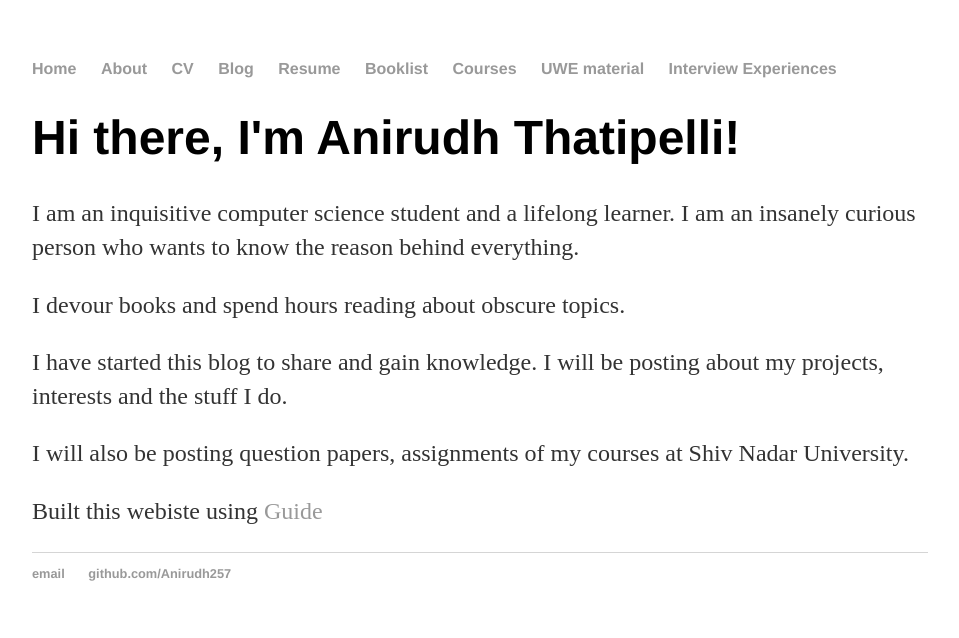
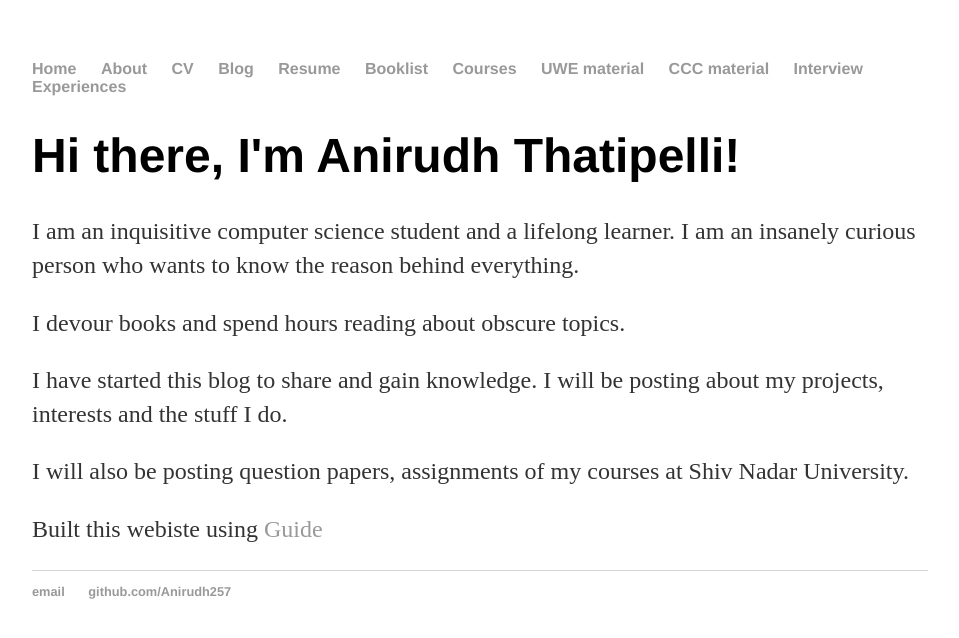
Before and after one commit to Anirudh257/Anirudh257.github.io, a Jekyll site: the page built from index.html, in a window 1280 px wide. Shown: the top 638 px of the page, without its empty margins (160-1119 px from the left). Built offline with Jekyll 4.4.1, drawn with Linux system fonts in a browser that asks for light colours.

Commit message:
Update default.html
Added CCCs

```diff
--- a/_layouts/default.html
+++ b/_layouts/default.html
@@ -16,6 +16,7 @@
 				<li><a href="/Books">Booklist</a></li>
 				<li><a href="/Course_content">Courses</a></li>
 				<li><a href = "/UWE">UWE material</a></li>
+				<li><a href = "/CCC">CCC material</li>
 				<li><a href = "/InterviewExperiences">Interview Experiences</a></li>
 	    		</ul>
 			</nav>
```
